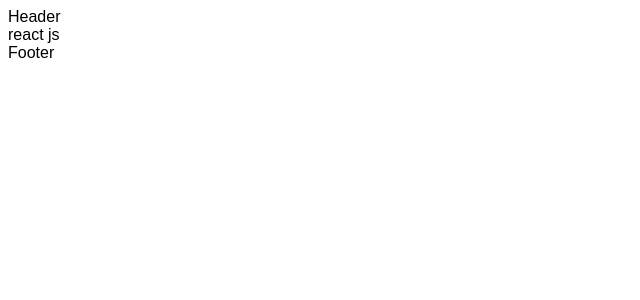
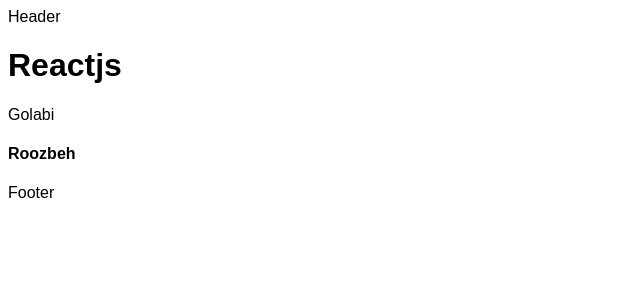
Before and after one commit to golabisib/learnNextJs, a Next.js app in the folder next-app/: page /courses/react in a window 1280 px wide. Shown: the top 300 px of the page, without its empty margins (0-640 px from the left). Built offline with nearby package versions, Linux system fonts and the light colour scheme.

Commit message:
Fix: The Styled-jsx is add.

```diff
--- a/next-app/pages/courses/react.js
+++ b/next-app/pages/courses/react.js
@@ -2,7 +2,15 @@
 function React() {
   return (
     <div>
-        react js
+        <h1>Reactjs</h1>
+        <p>Golabi</p>
+        <h4>Roozbeh</h4>
+        <style jsx>{`
+        h1 {
+            color: red
+            background-color
+        }
+        `}</style>
     </div>
   )
 }
```
